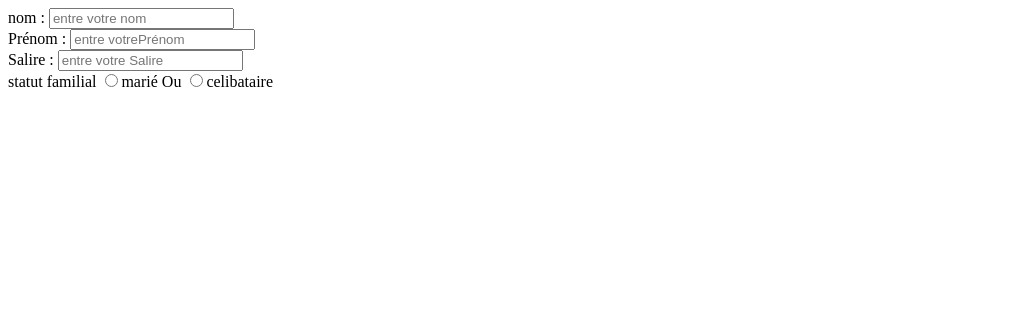
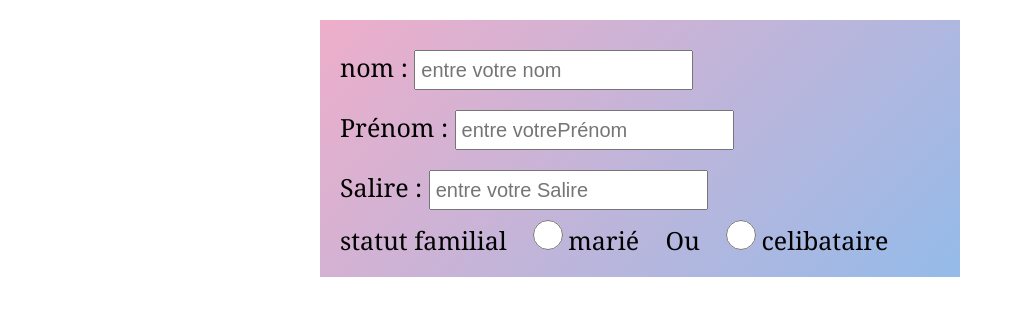
Before and after one commit to MohssineElAttari/Saliriee, a plain HTML site: page index.html in a window 1280 px wide. Shown: the whole page, without its empty margins (0-1015 px from the left). Drawn offline with Linux system fonts and the light colour scheme.

Commit message:
add style css

```diff
--- a/index.html
+++ b/index.html
@@ -13,11 +13,11 @@
 <body>
     <div class="container">
         <div class="info">
-            <div class="input">
+            <div class="input name">
                 <label for="nom">nom :</label>
                 <input type="text" placeholder="entre votre nom" id="nom">
             </div>
-            <div class="input">
+            <div class="input name">
                 <label for="nom">Prénom :</label>
                 <input type="text" placeholder="entre votrePrénom" id="Prenom">
             </div>
@@ -25,7 +25,7 @@
                 <label for="nom">Salire :</label>
                 <input type="text" placeholder="entre votre Salire" id="salire">
             </div>
-            <div class="input">
+            <div class="input radio">
                 <label for="statut">statut familial</label>
                 <input type="radio"><label for="marie">marié</label>
                 <span>Ou</span>
--- a/style.css
+++ b/style.css
@@ -0,0 +1,47 @@
+    * {
+        margin: 0;
+        padding: 0;
+        box-sizing: border-box;
+    }
+
+    .container {
+        background: rgb(238, 174, 202);
+        background: linear-gradient(135deg, rgba(238, 174, 202, 1) 0%, rgba(148, 187, 233, 1) 100%);
+        width: 50%;
+        margin: 20px auto;
+        display: flex;
+        justify-content: center;
+        align-content: center;
+        /* text-align: center; */
+        padding: 20px;
+        font-family: Georgia, 'Times New Roman', Times, serif;
+        font-size: 25px;
+    }
+
+    .container .info .input {
+        display: block;
+    }
+
+    .container .info .input.name {
+        display: inline-block;
+    }
+
+    .container .info .input>input {
+        width: 60wv;
+        height: 40px;
+        padding: 5px;
+        font-size: 20px;
+        margin: 10px 0;
+    }
+
+    .container .info .input.radio>span {
+        text-align: center;
+        margin-left: 20px;
+    }
+
+    .container .info .input.radio>input {
+        width: 30px;
+        height: 30px;
+        line-height: 30px;
+        margin: 0 5px 0 20px;
+    }
```
